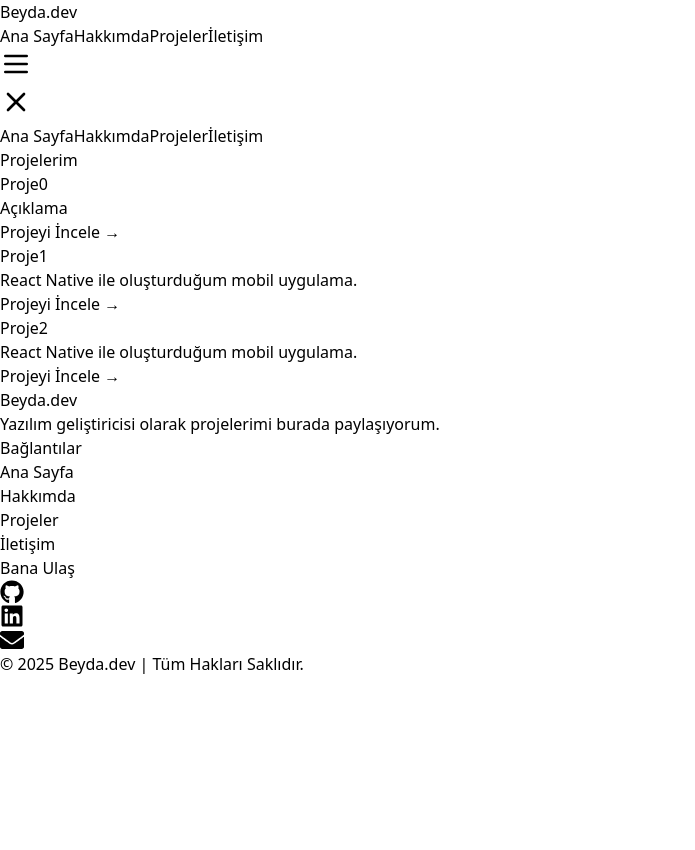
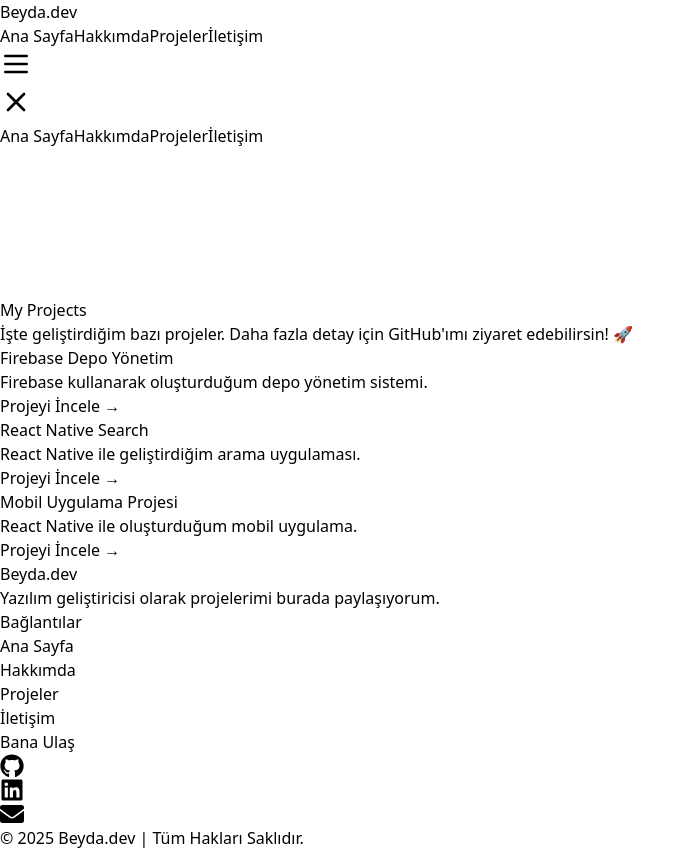
Before and after one commit to BeydaNurPinarbasi/my-portfolio, a Next.js app: page /projects in a window 1280 px wide. Shown: the whole page, without its empty margins (0-695 px from the left). Before the commit the page ends 800 px from the top, so only its background shows below. Built offline with nearby package versions, Linux system fonts and the light colour scheme.

Commit message:
Simple updates were made to the projects section

```diff
--- a/src/app/projects/page.tsx
+++ b/src/app/projects/page.tsx
@@ -1,33 +1,71 @@
+"use client";
+import React from "react";
 import ProjectCard from "../components/ProjectCard";
+import Particles from "react-tsparticles";
+import { loadSlim } from "tsparticles-slim";
+import { Engine } from "tsparticles-engine";
 
 const projects = [
   {
-    title: "Proje0",
-    description: "Açıklama",
+    title: "Firebase Depo Yönetim",
+    description: "Firebase kullanarak oluşturduğum depo yönetim sistemi.",
     link: "https://github.com/beydanp/firebase-depo",
   },
   {
-    title: "Proje1",
-    description: "React Native ile oluşturduğum mobil uygulama.",
+    title: "React Native Search",
+    description: "React Native ile geliştirdiğim arama uygulaması.",
     link: "https://github.com/beydanp/react-native-search",
   },
   {
-    title: "Proje2",
+    title: "Mobil Uygulama Projesi",
     description: "React Native ile oluşturduğum mobil uygulama.",
     link: "https://github.com/beydanp/react-native-search",
   },
 ];
 
+export default function ProjectsPage() {
+  const particlesInit = async (main: Engine) => {
+    await loadSlim(main);
+  };
 
-export default function ProjectsPage() {
   return (
-    <div>
-      <h1 className="text-3xl font-bold">Projelerim</h1>
-      <div className="grid grid-cols-1 md:grid-cols-3 gap-4 mt-4">
-        {projects.map((project, index) => (
-          <ProjectCard key={index} {...project} />
-        ))}
+    <section className="relative py-20 px-6 text-gray-950 overflow-hidden">
+      {/* Arka Plan Efekti */}
+      <Particles
+        id="tsparticles"
+        init={particlesInit}
+        options={{
+          fullScreen: { enable: false },
+          particles: {
+            number: { value: 50 },
+            size: { value: 3 },
+            move: { enable: true, speed: 0.6 },
+            shape: { type: "circle" },
+            opacity: { value: 0.3 },
+          },
+          interactivity: {
+            events: { onHover: { enable: true, mode: "repulse" } },
+          },
+        }}
+        className="absolute top-0 left-0 w-full h-full z-0"
+      />
+
+      <div className="relative max-w-5xl mx-auto text-center z-10">
+        {/* Başlık */}
+        <h2 className="text-5xl font-extrabold mb-6 bg-gradient-to-r from-purple-400 to-blue-500 text-transparent bg-clip-text drop-shadow-lg">
+          My Projects
+        </h2>
+        <p className="text-lg text-gray-900 mb-12 drop-shadow-md">
+          İşte geliştirdiğim bazı projeler. Daha fazla detay için GitHub'ımı ziyaret edebilirsin! 🚀
+        </p>
+
+        {/* Proje Kartları */}
+        <div className="grid grid-cols-1 md:grid-cols-2 lg:grid-cols-3 gap-8 justify-center">
+          {projects.map((project, index) => (
+            <ProjectCard key={index} {...project} />
+          ))}
+        </div>
       </div>
-    </div>
+    </section>
   );
 }
```
